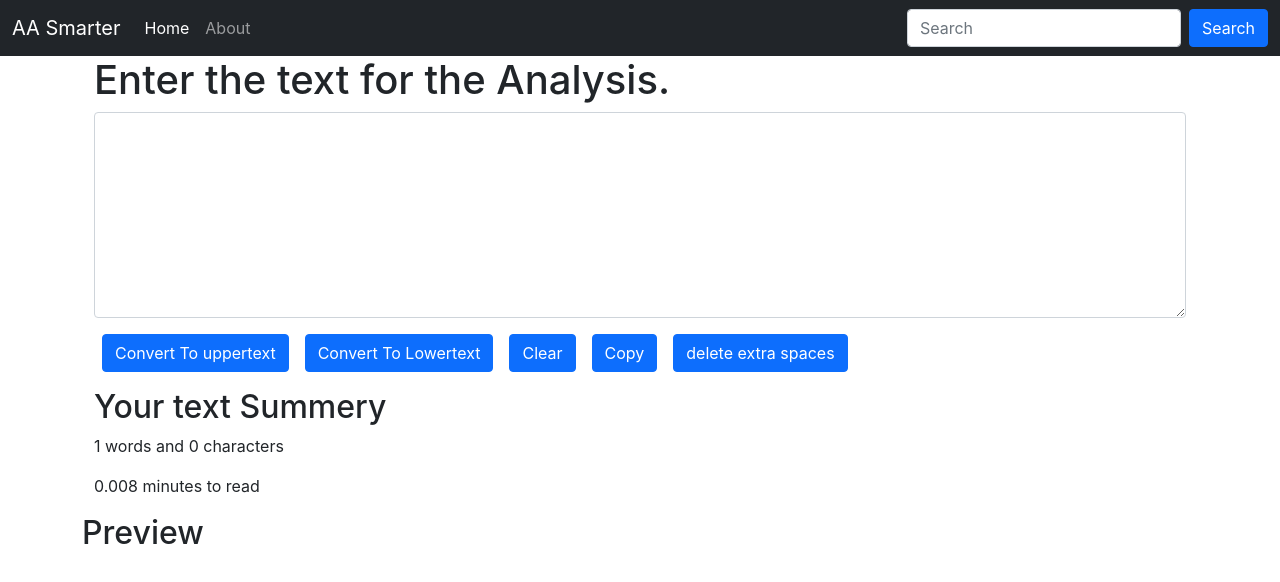
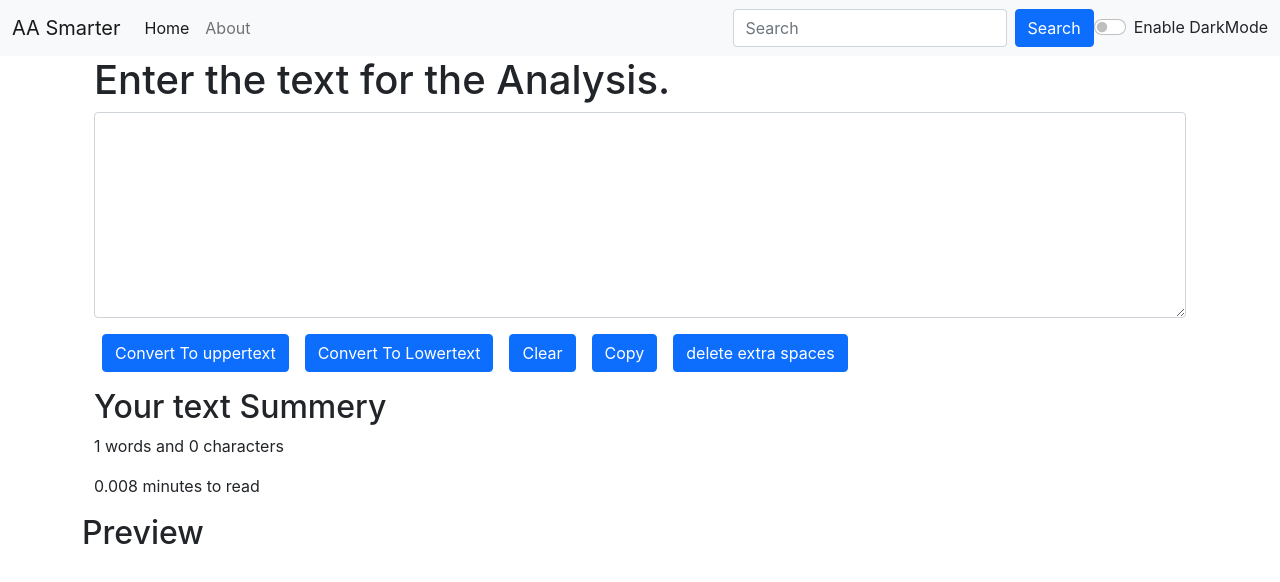
Before and after one commit to nandishTech01/AA-Smarters, a React (Create React App) app: page / in a window 1280 px wide. Shown: the top 582 px of the page. Built offline with nearby package versions, Linux system fonts and the light colour scheme.

Commit message:
dark mode in the navbar

```diff
--- a/src/App.js
+++ b/src/App.js
@@ -1,14 +1,27 @@
 import './App.css';
-import About from './components/About';
+import React, { useState } from 'react' //imrs
+//import About from './components/About';
 import Navbar from './components/Navbar';
 import TextForm from './components/TextForm';
 
 function App() {
+
+  var [modeColor, setModeColor] = useState('light');//whether dark mode is on or not? toggleMode
+
+  const toggleMode= ()=>{
+
+          if (modeColor === 'light') {
+              setModeColor('dark');
+          } else {
+              setModeColor('light');
+          }
+        };
+
   return (
     <>
-    <Navbar title= "AA Smarter" />
+    <Navbar title= "AA Smarter" mode={modeColor} toggleMode={toggleMode} />
 
-    <div className='container' mb='3'>
+    <div className='container my=3'>
     <TextForm heading="Enter the text for the Analysis." />
     {/* <About /> */}
     </div>
--- a/src/components/About.js
+++ b/src/components/About.js
@@ -12,7 +12,7 @@ export default function About() {
     const [btntext, setbtnText] = useState('Enable Dark mode');
 
    const toggleStyle = ()=>{
-        if(mystyle.color=='black')
+        if(mystyle.color==='black')
         {
             setmystyle({
                 color:'white',
--- a/src/components/Navbar.js
+++ b/src/components/Navbar.js
@@ -1,11 +1,12 @@
-import React from 'react'
+import React, { useState } from 'react'
 import PropTypes from 'prop-types'
+
 
 
 export default function Navbar(props) {
   return (
-    <nav className="navbar navbar-expand-lg navbar-dark bg-dark">
-  <div className="container-fluid">
+<nav className= {`navbar navbar-expand-lg navbar-${props.mode} bg-${props.mode}`}>
+<div className="container-fluid">
     <a className="navbar-brand" href="/">{props.title}</a>
     <button className="navbar-toggler" type="button" data-bs-toggle="collapse" data-bs-target="#navbarSupportedContent" aria-controls="navbarSupportedContent" aria-expanded="false" aria-label="Toggle navigation">
       <span className="navbar-toggler-icon"></span>
@@ -23,6 +24,12 @@ export default function Navbar(props) {
         <input className="form-control me-2" type="search" placeholder="Search" aria-label="Search" />
         <button className="btn btn-primary" type="submit">Search</button>
       </form>
+      <div className={`form-check form-switch text-${props.mode==='light'? 'Dark' : 'light'}`}>
+      <input className="form-check-input" onClick={props.toggleMode} type="checkbox" id="flexSwitchCheckDefault" />
+    <label className="form-check-label" htmlFor="flexSwitchCheckDefault">Enable DarkMode </label>
+      </div>
+
+
     </div>
   </div>
 </nav>
```
